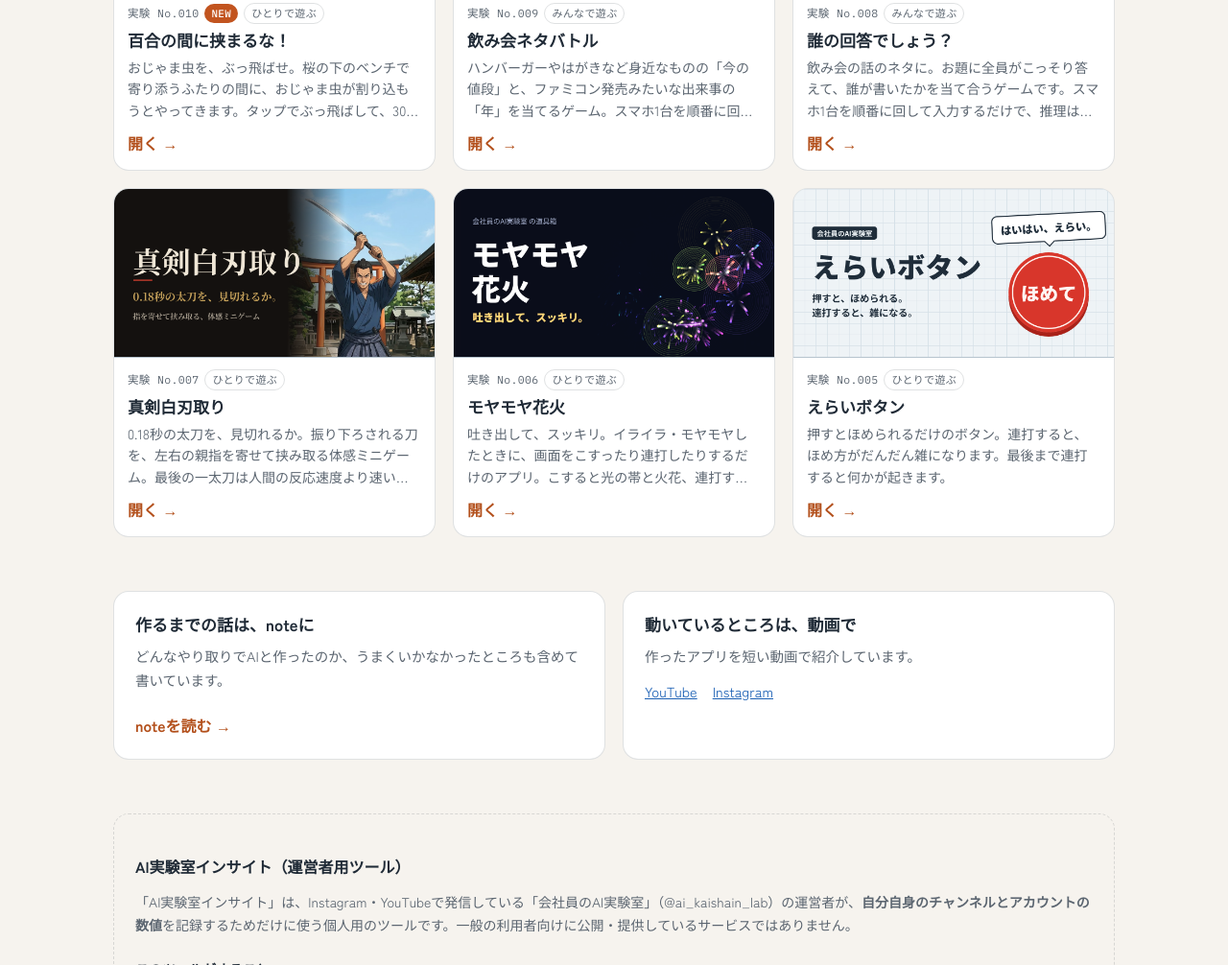
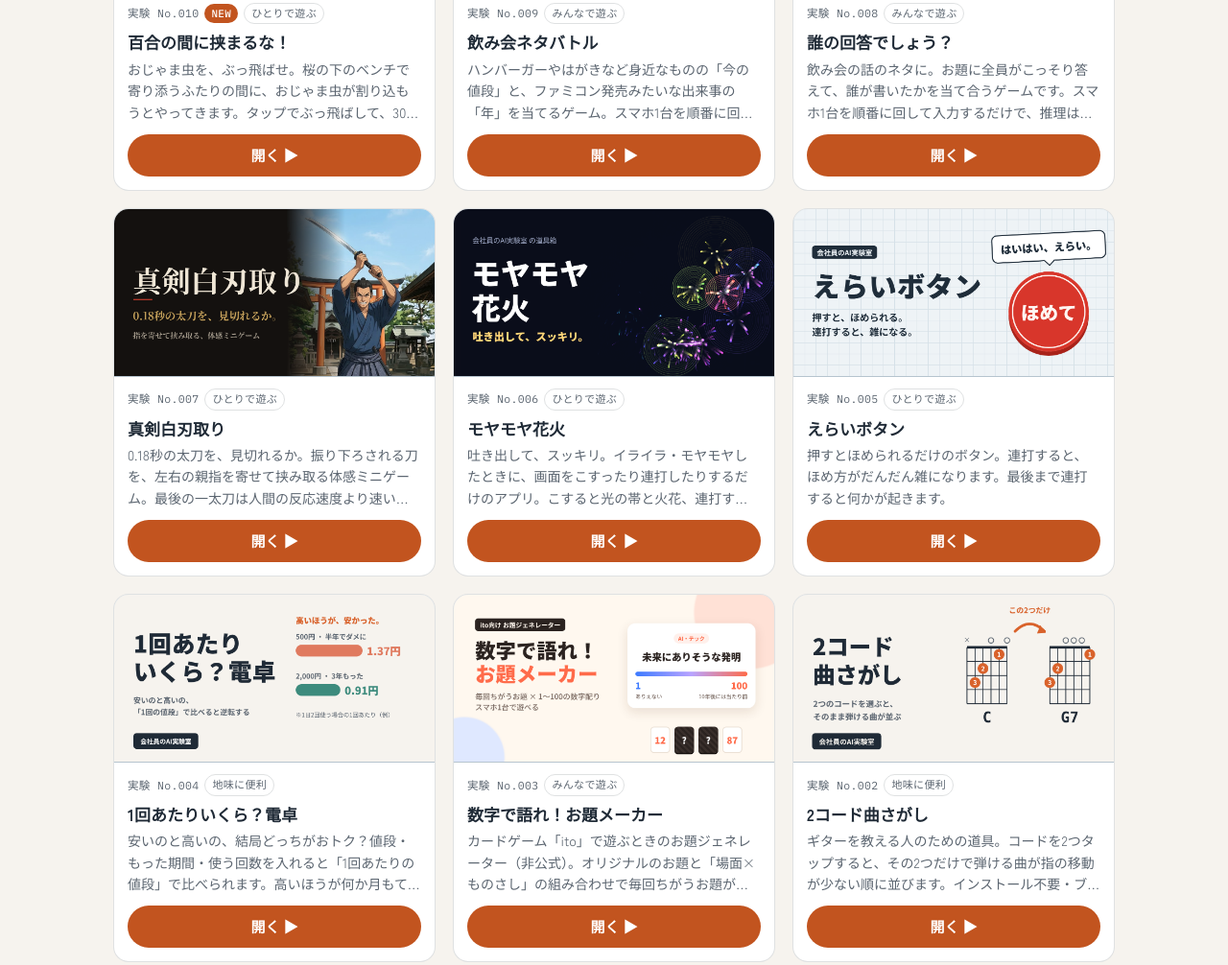
Before and after one commit to ai-kaishain-lab/ai-kaishain-lab.github.io, a plain HTML site: page index.html in a window 1280 px wide. Shown: the part 736-1742 px from the top of the page at 96% size. Drawn offline with Linux system fonts and the light colour scheme.

Commit message:
トップに全作品を並べ、カードに「開く」ボタンを追加。noteへの案内枠とカードのnoteリンクを削除
Co-Authored-By: Claude Opus 5.5 <noreply@anthropic.com>
Claude-Session: https://claude.ai/code/session_01GGn8i1ogoQj5p4JmoQZNtR

```diff
--- a/index.html
+++ b/index.html
@@ -23,7 +23,7 @@
 
 <nav class="lab-nav" aria-label="サイト内">
 <span class="lab-tag">会社員のAI実験室</span>
-<div class="lab-nav__links"><a href="tools.html">作品一覧</a><a href="https://note.com/hideai_lab" target="_blank" rel="noopener">note</a><a href="#operator">運営者用ツール</a></div>
+<div class="lab-nav__links"><a href="#works">作品一覧</a><a href="https://note.com/hideai_lab" target="_blank" rel="noopener">note</a><a href="#operator">運営者用ツール</a></div>
 </nav>
 
 <section class="lab-hero">
@@ -32,7 +32,7 @@
 <h1>会社員が週末、<br><em>"あったらいいな"</em>を<br>AIと作ってみる実験室。</h1>
 <p class="lab-hero__lead">役に立つものも、立たないものもあります。インストール不要。ブラウザで開いて、30秒で遊べます。</p>
 <div class="lab-hero__actions">
-<a class="lab-btn lab-btn--primary" href="tools.html">作品を見る →</a>
+<a class="lab-btn lab-btn--primary" href="#works">作品を見る ↓</a>
 <button type="button" class="lab-btn lab-btn--ghost" id="random">ランダムで1つ遊ぶ</button>
 </div>
 </div>
@@ -44,24 +44,9 @@
 </div>
 </section>
 
-<section class="lab-sec">
-<div class="lab-sec__head"><h2>最近の実験</h2><a href="tools.html">すべて見る →</a></div>
+<section class="lab-sec" id="works">
+<div class="lab-sec__head"><h2>実験作品<span id="count" style="font-size:14px;color:var(--ink-muted);font-weight:400;margin-left:8px"></span></h2><a href="tools.html">種類で絞り込む →</a></div>
 <div class="lab-grid" id="latest"><p><a href="tools.html">作品一覧を開く →</a></p></div>
-</section>
-
-<section class="lab-sec">
-<div class="lab-panels">
-<div class="lab-panel">
-<h3>作るまでの話は、noteに</h3>
-<p>どんなやり取りでAIと作ったのか、うまくいかなかったところも含めて書いています。</p>
-<a class="lab-card__go" href="https://note.com/hideai_lab" target="_blank" rel="noopener">noteを読む →</a>
-</div>
-<div class="lab-panel">
-<h3>動いているところは、動画で</h3>
-<p>作ったアプリを短い動画で紹介しています。</p>
-<p class="lab-links" style="margin:0"><a href="https://www.youtube.com/@ai_kaishain_lab" target="_blank" rel="noopener">YouTube</a><a href="https://www.instagram.com/ai_kaishain_lab/" target="_blank" rel="noopener">Instagram</a></p>
-</div>
-</div>
 </section>
 
 <section class="lab-operator" id="operator">
@@ -107,8 +92,8 @@
     var cards=[].slice.call(doc.querySelectorAll('#list > .lab-card'));
     cards.sort(function(a,b){return b.dataset.added-a.dataset.added});
     urls=cards.map(function(c){return c.querySelector('.lab-card__go').getAttribute('href')});
-    var box=document.getElementById('latest');box.innerHTML='';
-    cards.slice(0,6).forEach(function(c,i){
+    var box=document.getElementById('latest');box.innerHTML='';document.getElementById('count').textContent='全'+cards.length+'本';
+    cards.forEach(function(c,i){
       var el=document.importNode(c,true);
       el.querySelectorAll('.lab-card__note').forEach(function(n){n.remove()});
       var m=document.createElement('div');m.className='lab-meta';
--- a/lab.css
+++ b/lab.css
@@ -219,3 +219,20 @@ a.lab-tag:hover { opacity: .88; }
 @media (prefers-reduced-motion: reduce) {
   .lab-anim .lab-reveal, .lab-anim .lab-mosaic a { opacity: 1 !important; transform: none !important; transition: none !important; }
 }
+
+/* ---------- カード全体が押せることを見せる（2026-11-28） ---------- */
+.lab-card { cursor: pointer; }
+.lab-grid .lab-card { display: flex; flex-direction: column; }
+.lab-grid .lab-card__body { display: flex; flex-direction: column; flex: 1; }
+.lab-grid .lab-card__go {
+  margin-top: auto; padding-top: 0; align-self: stretch; text-align: center;
+  background: var(--accent-strong); color: var(--on-accent); border-radius: var(--radius-pill);
+  padding: 9px 12px; font-size: 15px; transition: transform .12s;
+}
+.lab-grid .lab-card__desc { margin-bottom: 12px; }
+.lab-grid .lab-card:hover .lab-card__go { transform: scale(1.03); }
+.lab-grid .lab-card:active { transform: scale(.98); }
+.lab-grid .lab-card__note[lang="en"] { align-self: center; margin: 8px 0 0; }
+@media (max-width: 720px) {
+  .lab-grid .lab-card__go { font-size: 14px; padding: 8px 10px; }
+}
--- a/tools.html
+++ b/tools.html
@@ -38,43 +38,43 @@
 <div class="list lab-grid" id="list">
 <div class="lab-card" data-added="10" data-tag="solo" data-yomi="ゆりのあいだにはさまるな">
 <img src="og-hasamaruna.png" alt="百合の間に挟まるな！" loading="lazy">
-<div class="lab-card__body"><h2 class="lab-card__title">百合の間に挟まるな！</h2><p class="lab-card__desc">おじゃま虫を、ぶっ飛ばせ。桜の下のベンチで寄り添うふたりの間に、おじゃま虫が割り込もうとやってきます。タップでぶっ飛ばして、30秒守りきるゲームです。結末はあなたの守り方しだい。</p><a class="lab-card__go" href="hasamaruna/">開く →</a></div>
+<div class="lab-card__body"><h2 class="lab-card__title">百合の間に挟まるな！</h2><p class="lab-card__desc">おじゃま虫を、ぶっ飛ばせ。桜の下のベンチで寄り添うふたりの間に、おじゃま虫が割り込もうとやってきます。タップでぶっ飛ばして、30秒守りきるゲームです。結末はあなたの守り方しだい。</p><a class="lab-card__go" href="hasamaruna/">開く ▶</a></div>
 </div>
 <div class="lab-card" data-added="9" data-tag="group" data-yomi="のみかいねたばとる">
 <img src="og-nomikai-battle.png" alt="飲み会ネタバトル" loading="lazy">
-<div class="lab-card__body"><h2 class="lab-card__title">飲み会ネタバトル</h2><p class="lab-card__desc">ハンバーガーやはがきなど身近なものの「今の値段」と、ファミコン発売みたいな出来事の「年」を当てるゲーム。スマホ1台を順番に回して全員が予想を入れ、正解に近い順に点数が入ります。点数で競うだけなので、負けても飲まなくて大丈夫です。</p><a class="lab-card__go" href="nomikai-battle.html">開く →</a></div>
+<div class="lab-card__body"><h2 class="lab-card__title">飲み会ネタバトル</h2><p class="lab-card__desc">ハンバーガーやはがきなど身近なものの「今の値段」と、ファミコン発売みたいな出来事の「年」を当てるゲーム。スマホ1台を順番に回して全員が予想を入れ、正解に近い順に点数が入ります。点数で競うだけなので、負けても飲まなくて大丈夫です。</p><a class="lab-card__go" href="nomikai-battle.html">開く ▶</a></div>
 </div>
 <div class="lab-card" data-added="8" data-tag="group" data-yomi="だれのかいとうでしょう">
 <img src="og-dare-no-kaito.png" alt="誰の回答でしょう？" loading="lazy">
-<div class="lab-card__body"><h2 class="lab-card__title">誰の回答でしょう？</h2><p class="lab-card__desc">飲み会の話のネタに。お題に全員がこっそり答えて、誰が書いたかを当て合うゲームです。スマホ1台を順番に回して入力するだけで、推理は指差しでアナログに。すぐ遊べる基本編と、駆け引きのある応用編があります。</p><a class="lab-card__go" href="dare-no-kaito.html">開く →</a></div>
+<div class="lab-card__body"><h2 class="lab-card__title">誰の回答でしょう？</h2><p class="lab-card__desc">飲み会の話のネタに。お題に全員がこっそり答えて、誰が書いたかを当て合うゲームです。スマホ1台を順番に回して入力するだけで、推理は指差しでアナログに。すぐ遊べる基本編と、駆け引きのある応用編があります。</p><a class="lab-card__go" href="dare-no-kaito.html">開く ▶</a></div>
 </div>
 <div class="lab-card" data-added="7" data-tag="solo" data-yomi="しんけんしらはどり">
 <img src="og-shirahadori.png" alt="真剣白刃取り" loading="lazy">
-<div class="lab-card__body"><h2 class="lab-card__title">真剣白刃取り</h2><p class="lab-card__desc">0.18秒の太刀を、見切れるか。振り下ろされる刀を、左右の親指を寄せて挟み取る体感ミニゲーム。最後の一太刀は人間の反応速度より速いので、見てからでは間に合いません。相手の動きを読めるかが勝負です。スマホの縦画面専用です。</p><a class="lab-card__go" href="shirahadori.html">開く →</a><a class="lab-card__note" href="https://note.com/hideai_lab/n/n60e5b82f7dda" target="_blank" rel="noopener">このアプリについてのnote</a><a class="lab-card__note" href="shirahadori-en.html" lang="en">English ver.</a></div>
+<div class="lab-card__body"><h2 class="lab-card__title">真剣白刃取り</h2><p class="lab-card__desc">0.18秒の太刀を、見切れるか。振り下ろされる刀を、左右の親指を寄せて挟み取る体感ミニゲーム。最後の一太刀は人間の反応速度より速いので、見てからでは間に合いません。相手の動きを読めるかが勝負です。スマホの縦画面専用です。</p><a class="lab-card__go" href="shirahadori.html">開く ▶</a><a class="lab-card__note" href="shirahadori-en.html" lang="en">English ver.</a></div>
 </div>
 <div class="lab-card" data-added="6" data-tag="solo" data-yomi="もやもやはなび">
 <img src="og-moyamoya-hanabi.png" alt="モヤモヤ花火" loading="lazy">
-<div class="lab-card__body"><h2 class="lab-card__title">モヤモヤ花火</h2><p class="lab-card__desc">吐き出して、スッキリ。イライラ・モヤモヤしたときに、画面をこすったり連打したりするだけのアプリ。こすると光の帯と火花、連打するとコンボで音が上がっていきます。ゲージが満タンになったら、最後は深呼吸でひと息。</p><a class="lab-card__go" href="moyamoya-hanabi.html">開く →</a></div>
+<div class="lab-card__body"><h2 class="lab-card__title">モヤモヤ花火</h2><p class="lab-card__desc">吐き出して、スッキリ。イライラ・モヤモヤしたときに、画面をこすったり連打したりするだけのアプリ。こすると光の帯と火花、連打するとコンボで音が上がっていきます。ゲージが満タンになったら、最後は深呼吸でひと息。</p><a class="lab-card__go" href="moyamoya-hanabi.html">開く ▶</a></div>
 </div>
 <div class="lab-card" data-added="5" data-tag="solo" data-yomi="えらいぼたん">
 <img src="og-erai-button.png" alt="えらいボタン" loading="lazy">
-<div class="lab-card__body"><h2 class="lab-card__title">えらいボタン</h2><p class="lab-card__desc">押すとほめられるだけのボタン。連打すると、ほめ方がだんだん雑になります。最後まで連打すると何かが起きます。</p><a class="lab-card__go" href="erai-button.html">開く →</a><a class="lab-card__note" href="https://note.com/hideai_lab/n/n7ac45b550006" target="_blank" rel="noopener">このアプリについてのnote</a></div>
+<div class="lab-card__body"><h2 class="lab-card__title">えらいボタン</h2><p class="lab-card__desc">押すとほめられるだけのボタン。連打すると、ほめ方がだんだん雑になります。最後まで連打すると何かが起きます。</p><a class="lab-card__go" href="erai-button.html">開く ▶</a></div>
 </div>
 <div class="lab-card" data-added="4" data-tag="useful" data-yomi="いっかいあたりいくらでんたく">
 <img src="og-cost-per-use.png" alt="1回あたりいくら？電卓" loading="lazy">
-<div class="lab-card__body"><h2 class="lab-card__title">1回あたりいくら？電卓</h2><p class="lab-card__desc">安いのと高いの、結局どっちがおトク？値段・もった期間・使う回数を入れると「1回あたりの値段」で比べられます。高いほうが何か月もてば元が取れるかも分かります。</p><a class="lab-card__go" href="cost-per-use.html">開く →</a></div>
+<div class="lab-card__body"><h2 class="lab-card__title">1回あたりいくら？電卓</h2><p class="lab-card__desc">安いのと高いの、結局どっちがおトク？値段・もった期間・使う回数を入れると「1回あたりの値段」で比べられます。高いほうが何か月もてば元が取れるかも分かります。</p><a class="lab-card__go" href="cost-per-use.html">開く ▶</a></div>
 </div>
 <div class="lab-card" data-added="3" data-tag="group" data-yomi="すうじでかたれおだいめーかー">
 <img src="og-ito.png" alt="数字で語れ！お題メーカー" loading="lazy">
-<div class="lab-card__body"><h2 class="lab-card__title">数字で語れ！お題メーカー</h2><p class="lab-card__desc">カードゲーム「ito」で遊ぶときのお題ジェネレーター（非公式）。オリジナルのお題と「場面×ものさし」の組み合わせで毎回ちがうお題が出ます。1〜100の数字配りと答え合わせも、スマホ1台でできます。</p><a class="lab-card__go" href="ito-odai-maker/">開く →</a></div>
+<div class="lab-card__body"><h2 class="lab-card__title">数字で語れ！お題メーカー</h2><p class="lab-card__desc">カードゲーム「ito」で遊ぶときのお題ジェネレーター（非公式）。オリジナルのお題と「場面×ものさし」の組み合わせで毎回ちがうお題が出ます。1〜100の数字配りと答え合わせも、スマホ1台でできます。</p><a class="lab-card__go" href="ito-odai-maker/">開く ▶</a></div>
 </div>
 <div class="lab-card" data-added="2" data-tag="useful" data-yomi="つーこーどきょくさがし">
 <img src="og-guitar-2chord.png" alt="2コード曲さがし" loading="lazy">
-<div class="lab-card__body"><h2 class="lab-card__title">2コード曲さがし</h2><p class="lab-card__desc">ギターを教える人のための道具。コードを2つタップすると、その2つだけで弾ける曲が指の移動が少ない順に並びます。インストール不要・ブラウザで開くだけで、レッスン中にスマホからすぐ使えます。</p><a class="lab-card__go" href="guitar-2chord.html">開く →</a></div>
+<div class="lab-card__body"><h2 class="lab-card__title">2コード曲さがし</h2><p class="lab-card__desc">ギターを教える人のための道具。コードを2つタップすると、その2つだけで弾ける曲が指の移動が少ない順に並びます。インストール不要・ブラウザで開くだけで、レッスン中にスマホからすぐ使えます。</p><a class="lab-card__go" href="guitar-2chord.html">開く ▶</a></div>
 </div>
 <div class="lab-card" data-added="1" data-tag="useful" data-yomi="まわせるちきゅうぎ">
 <img src="og-globe.png" alt="回せる地球儀" loading="lazy">
-<div class="lab-card__body"><h2 class="lab-card__title">回せる地球儀</h2><p class="lab-card__desc">平面だと歪む世界地図を、ドラッグで回せる地球儀に。拡大すると国名が出て、国名検索でその国まで回ります。スマホは指で回せます。</p><a class="lab-card__go" href="globe.html">開く →</a></div>
+<div class="lab-card__body"><h2 class="lab-card__title">回せる地球儀</h2><p class="lab-card__desc">平面だと歪む世界地図を、ドラッグで回せる地球儀に。拡大すると国名が出て、国名検索でその国まで回ります。スマホは指で回せます。</p><a class="lab-card__go" href="globe.html">開く ▶</a></div>
 </div>
 </div>
 <footer class="lab-footer lab-links">
```
